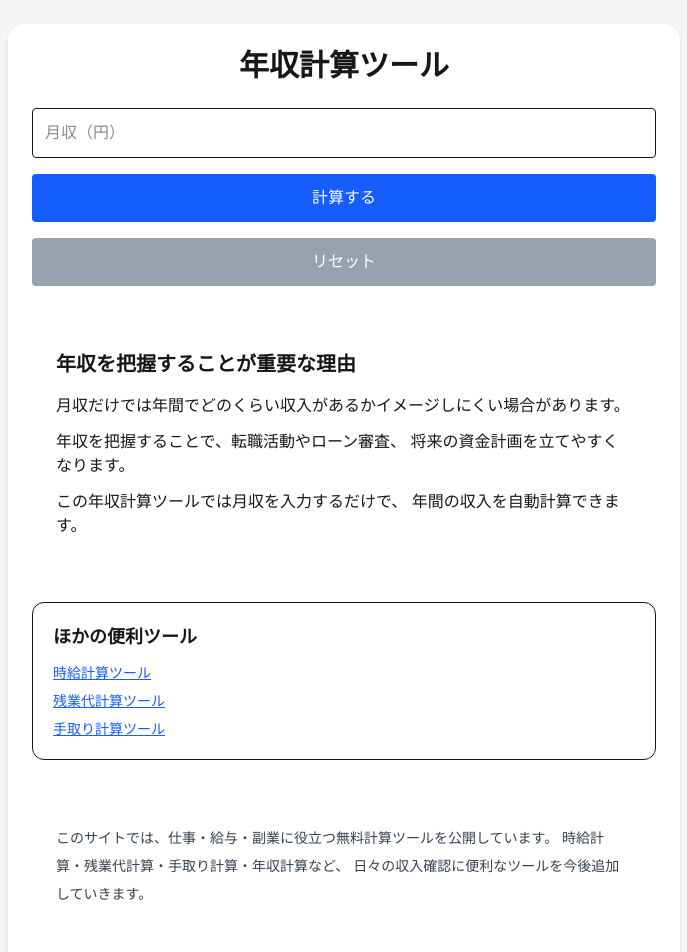
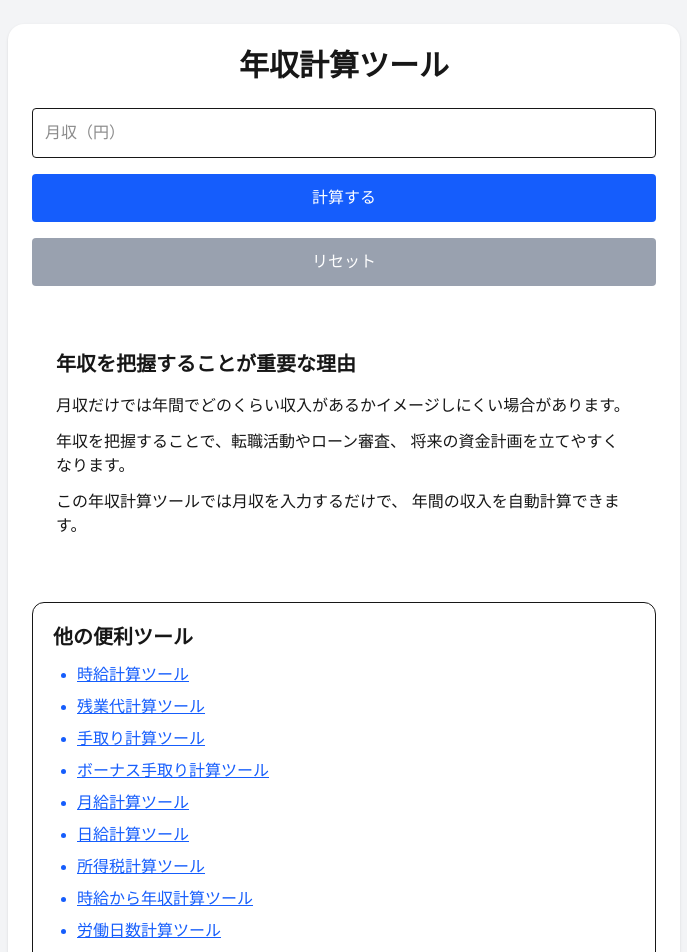
Before and after one commit to antfarm-lab/-annual-income-calc, a Next.js app: page / in a window 1280 px wide. Shown: the top 952 px of the page, without its empty margins (296-983 px from the left). Built offline with nearby package versions, Linux system fonts and the light colour scheme.

Commit message:
add internal links

```diff
--- a/app/page.tsx
+++ b/app/page.tsx
@@ -76,21 +76,57 @@ export default function Home() {
 </section>
 
 <section className="mt-10 rounded-xl border bg-white p-5">
-  <h2 className="mb-3 text-lg font-bold">ほかの便利ツール</h2>
+ <h2 className="text-xl font-bold mb-3">
+  他の便利ツール
+</h2>
 
-  <div className="grid gap-2 text-sm text-blue-600 underline">
+<ul className="list-disc pl-6 space-y-2 text-blue-600 underline">
+  <li>
     <a href="https://wage-calc-tawny.vercel.app/">
       時給計算ツール
     </a>
-
+  </li>
+  <li>
     <a href="https://overtime-calc.vercel.app/">
       残業代計算ツール
     </a>
-
+  </li>
+  <li>
     <a href="https://take-home-pay-calc.vercel.app/">
       手取り計算ツール
     </a>
-  </div>
+  </li>
+  <li>
+    <a href="https://bonus-calc-six.vercel.app/">
+      ボーナス手取り計算ツール
+    </a>
+  </li>
+  <li>
+    <a href="https://monthly-salary-calc.vercel.app/">
+      月給計算ツール
+    </a>
+  </li>
+  <li>
+    <a href="https://daily-wage-calc.vercel.app/">
+      日給計算ツール
+    </a>
+  </li>
+  <li>
+    <a href="https://tax-calc-murex.vercel.app/">
+      所得税計算ツール
+    </a>
+  </li>
+  <li>
+    <a href="https://hourly-to-annual-calc.vercel.app/">
+      時給から年収計算ツール
+    </a>
+  </li>
+  <li>
+    <a href="https://working-days-calc.vercel.app/">
+      労働日数計算ツール
+    </a>
+  </li>
+</ul>
 </section>
 
 <section className="mt-10 bg-white rounded-xl p-6">
```
